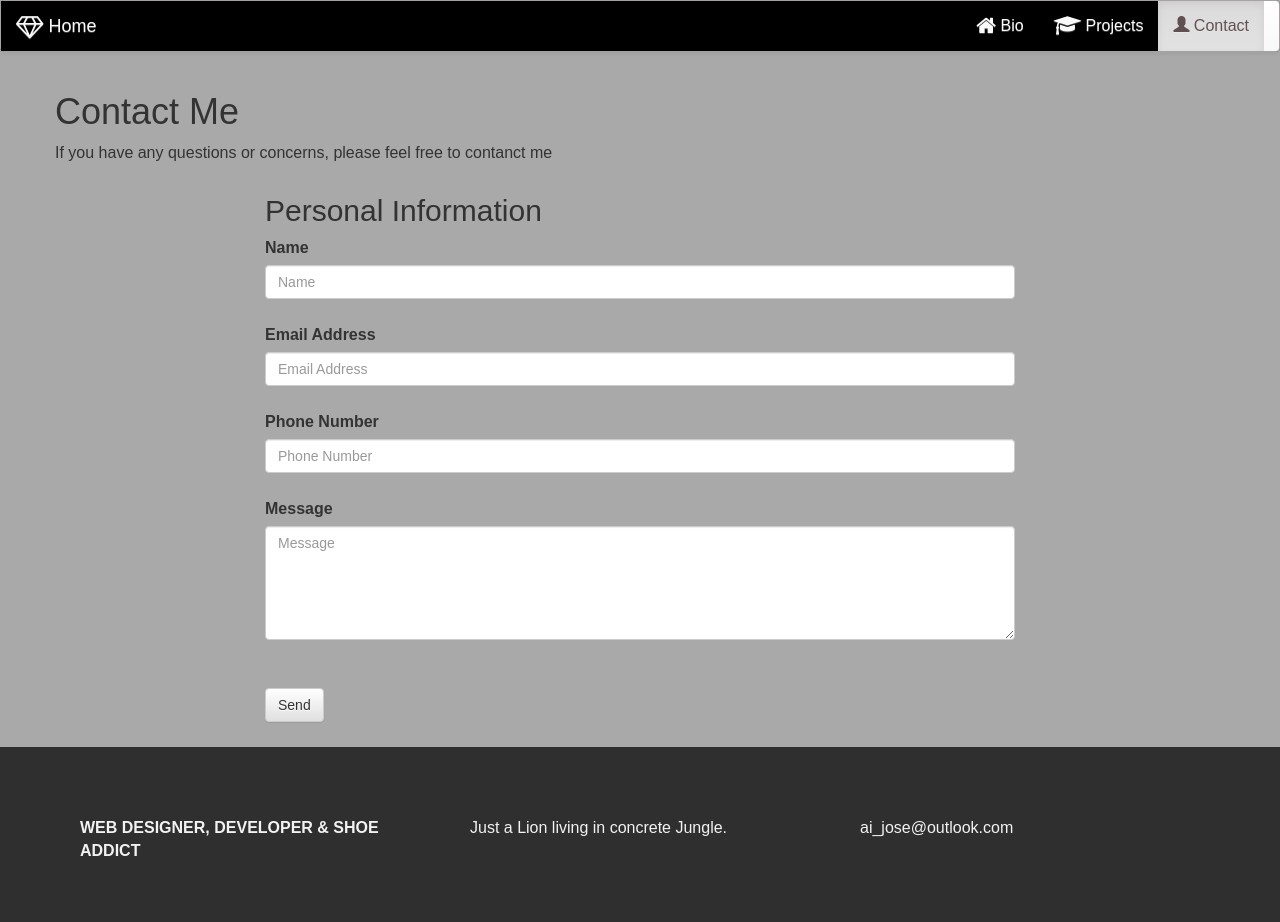
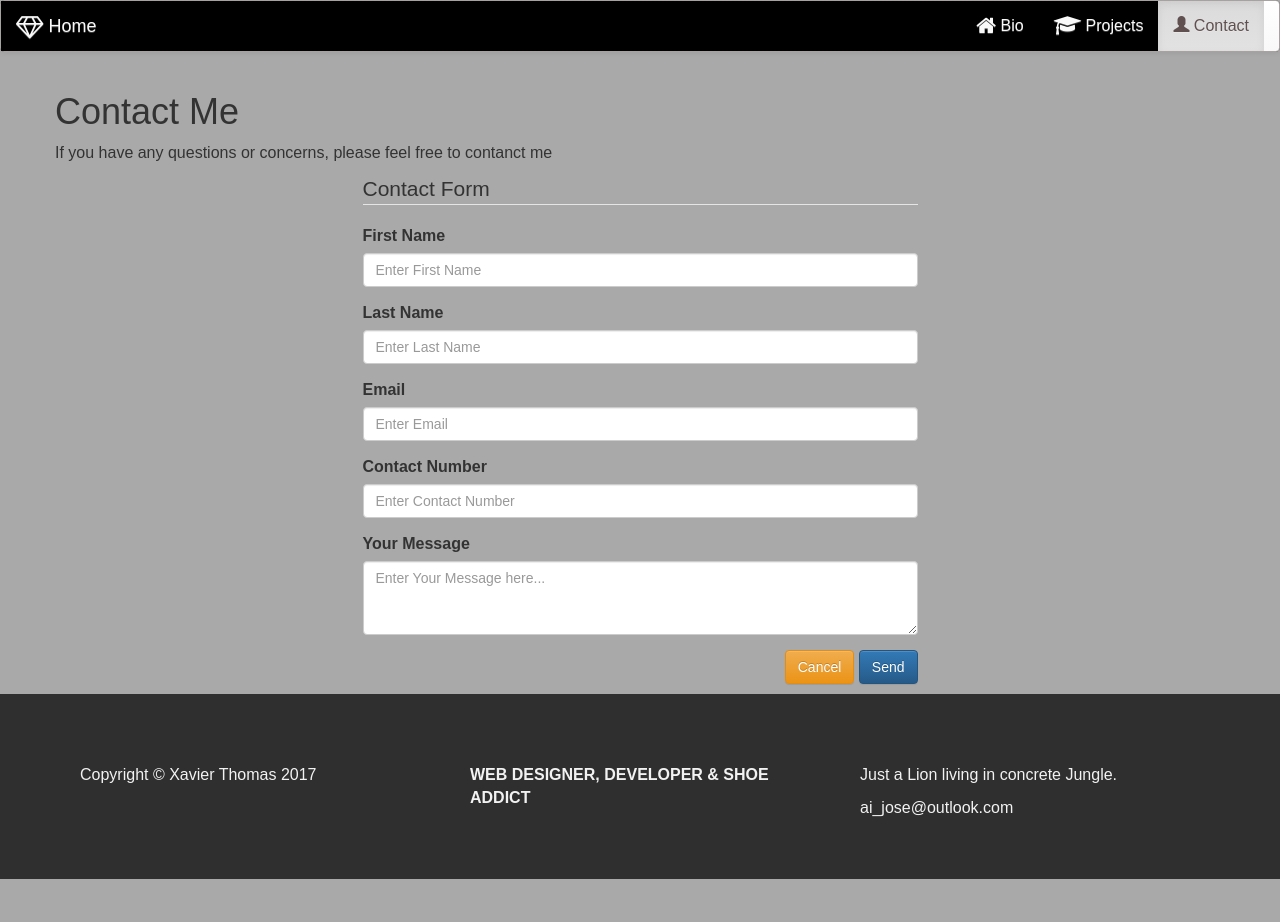
Before and after one commit to XthomasB/Assignment2, a plain HTML site: page about.html in a window 1280 px wide. After the commit the page ends 879 px from the top, so only its background shows below. Drawn offline with Linux system fonts and the light colour scheme.

Commit message:
updated contact page, added better content and update to projects

```diff
--- a/Content/app.css
+++ b/Content/app.css
@@ -131,13 +131,13 @@
 
 
 
-#footerwrap {
+footer {
 	padding-top: 70px;
 	padding-bottom: 50px;
 	background-color: #2f2f2f;
 }
 
-#footerwrap p {
+footer p {
 	color: #f2f2f2;
 	margin-left: 10px;
 }
--- a/about.html
+++ b/about.html
@@ -4,7 +4,7 @@
 <head>
     <meta charset="utf-8">
     <meta name="viewport" content="width=device-width, initial-scale=1">
-    <title>About Me</title>
+    <title>Contact Me</title>
     <!-- CSS Section -->
     <link rel="icon" href="Access\Img\Young Lion.png" alt="Lion logo">
     <link rel="stylesheet" href="Content/css/bootstrap.min.css">
@@ -50,49 +50,36 @@
     <!-- Main Content -->
     <div class="container">
         <div class="row">
-            <div class="col-lg-8 col-lg-offset-2 col-md-10 col-md-offset-1">
-               <h2>Personal Information</h2>
-               <p id="Contact">
-
-                   </p>
+            <div class="col-md-offset-3 col-md-6">
+                <form id="contactForm" action="" role="form" novalidate>
                 <!-- Contact Form - Enter your email address on line 19 of the mail/contact_me.php file to make this form work. -->
                 <!-- WARNING: Some web hosts do not allow emails to be sent through forms to common mail hosts like Gmail or Yahoo. It's recommended that you use a private domain email address! -->
                 <!-- NOTE: To use the contact form, your site must be on a live web host with PHP! The form will not work locally! -->
-                <form name="sentMessage" id="contactForm" novalidate>
-                    <div class="row control-group">
-                        <div class="form-group col-xs-12 floating-label-form-group controls">
-                            <label>Name</label>
-                            <input type="text" class="form-control" placeholder="Name" id="name" required data-validation-required-message="Please enter your name.">
-                            <p class="help-block text-danger"></p>
+                      <legend>Contact Form</legend>
+                    <div class="form-group">
+                        <label for="firstName">First Name</label>
+                        <input type="text" class="form-control" id="firstName" placeholder="Enter First Name" required>
                     </div>
+                    <div class="form-group">
+                        <label for="lastName">Last Name</label>
+                        <input type="text" class="form-control" id="lastName" placeholder="Enter Last Name" required>
                     </div>
-                    <div class="row control-group">
-                        <div class="form-group col-xs-12 floating-label-form-group controls">
-                            <label>Email Address</label>
-                            <input type="email" class="form-control" placeholder="Email Address" id="email" required data-validation-required-message="Please enter your email address.">
-                            <p class="help-block text-danger"></p>
+                    <div class="form-group">
+                        <label for="email">Email</label>
+                        <input type="email" class="form-control" id="email" placeholder="Enter Email" required>
                     </div>
+                    <div class="form-group">
+                        <label for="contactNumber">Contact Number</label>
+                        <input type="tel" class="form-control" id="contactNumber" placeholder="Enter Contact Number" required>
                     </div>
-                    <div class="row control-group">
-                        <div class="form-group col-xs-12 floating-label-form-group controls">
-                            <label>Phone Number</label>
-                            <input type="tel" class="form-control" placeholder="Phone Number" id="phone" required data-validation-required-message="Please enter your phone number.">
-                            <p class="help-block text-danger"></p>
+                    <div class="form-group">
+                        <label for="message">Your Message</label>
+                        <textarea cols="3" rows="3" class="form-control" id="message" placeholder="Enter Your Message here..." required></textarea>
                     </div>
-                    </div>
-                    <div class="row control-group">
-                        <div class="form-group col-xs-12 floating-label-form-group controls">
-                            <label>Message</label>
-                            <textarea rows="5" class="form-control" placeholder="Message" id="message" required data-validation-required-message="Please enter a message."></textarea>
-                            <p class="help-block text-danger"></p>
-                        </div>
-                    </div>
-                    <br>
-                    <div id="success"></div>
-                    <div class="row">
-                        <div class="form-group col-xs-12">
-                            <button id="SendButton" type="submit" class="btn btn-default">Send</button>
-                        </div>
+
+                    <div class="text-right">
+                        <a id="cancelButton" href="index.html" class="btn btn-warning">Cancel</a>
+                        <button id="sendButton" class="btn btn-primary">Send</button>
                     </div>
                 </form>
             </div>
@@ -106,9 +93,13 @@
     </div>
 
 
-	<div id="footerwrap">
+	<!-- Footer -->
+    <footer>
         <div class="container">
             <div class="row centered">
+                <div class="col-lg-4">
+                    <p>Copyright &copy; Xavier Thomas 2017</p>
+                </div>
                 <div class="col-lg-4">
                     <p><b>WEB DESIGNER, DEVELOPER & SHOE ADDICT</b></p>
                 </div>
@@ -120,8 +111,8 @@
                     <p>ai_jose@outlook.com</p>
                 </div>
             </div>
-		</div>
-	</div><! --/footerwrap -->
+            <!-- /.row -->
+    </footer>
 
 
 
```
Also changed, not shown: index.html (+8 -5 lines), projects.html (+101 -22 lines), Access/Img/project1.PNG, Access/Img/project2.PNG, Access/Img/project3.PNG. Lines whose indentation alone changed are shown as unchanged.
